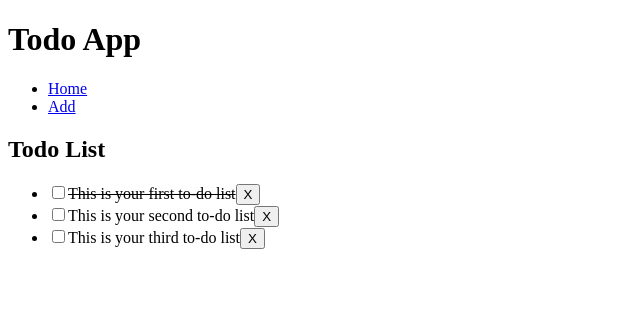
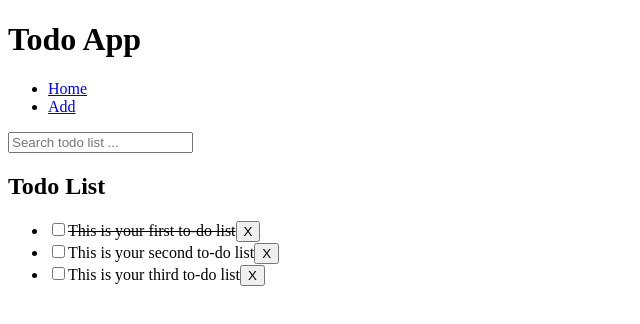
Before and after one commit to mildanfalah/to-do-web-app, a React (Vite) app: page / in a window 1280 px wide. Shown: the top 324 px of the page, without its empty margins (0-640 px from the left). Built offline with nearby package versions, Linux system fonts and the light colour scheme.

Commit message:
add search function

```diff
--- /dev/null
+++ b/src/components/Searchbar.jsx
@@ -0,0 +1,20 @@
+import React from "react";
+import PropTypes from "prop-types";
+
+function SearchBar({ keyword, keywordchange }) {
+  return (
+    <input
+      type="text"
+      className="search-bar"
+      placeholder="Search todo list ..."
+      value={keyword}
+      onChange={(event) => keywordchange(event.target.value)}
+    />
+  );
+}
+
+SearchBar.propTypes = {
+  keywordchange: PropTypes.func.isRequired,
+};
+
+export default SearchBar;
--- a/src/pages/Dashboard.jsx
+++ b/src/pages/Dashboard.jsx
@@ -1,6 +1,22 @@
 import React from "react";
+import { useSearchParams } from "react-router-dom";
 import { deleteTodo, getTodos } from "../utils/data";
 import TodoList from "../components/TodoList";
+import SearchBar from "../components/Searchbar";
+
+function DashboardPageWrapper() {
+  const [searchParams, setSearchParams] = useSearchParams();
+
+  const keyword = searchParams.get("keyword");
+
+  function changeSearchParams(keyword) {
+    setSearchParams({ keyword });
+  }
+
+  return (
+    <Dashboard defaultKeyword={keyword} keywordChange={changeSearchParams} />
+  );
+}
 
 class Dashboard extends React.Component {
   constructor(props) {
@@ -8,9 +24,11 @@ class Dashboard extends React.Component {
 
     this.state = {
       todos: getTodos(),
+      keyword: props.defaultKeyword || "",
     };
 
     this.onDeleteHandler = this.onDeleteHandler.bind(this);
+    this.onKeywordChangeHandler = this.onKeywordChangeHandler.bind(this);
   }
 
   onDeleteHandler(id) {
@@ -24,14 +42,32 @@ class Dashboard extends React.Component {
     });
   }
 
+  onKeywordChangeHandler(keyword) {
+    this.setState(() => {
+      return {
+        keyword,
+      };
+    });
+
+    this.props.keywordChange(keyword);
+  }
+
   render() {
+    const todos = this.state.todos.filter((todo) => {
+      return todo.todo.toLowerCase().includes(this.state.keyword.toLowerCase());
+    });
+
     return (
       <section>
+        <SearchBar
+          keyword={this.state.keyword}
+          keywordchange={this.onKeywordChangeHandler}
+        />
         <h2>Todo List</h2>
-        <TodoList todos={this.state.todos} onDelete={this.onDeleteHandler} />
+        <TodoList todos={todos} onDelete={this.onDeleteHandler} />
       </section>
     );
   }
 }
 
-export default Dashboard;
+export default DashboardPageWrapper;
```
